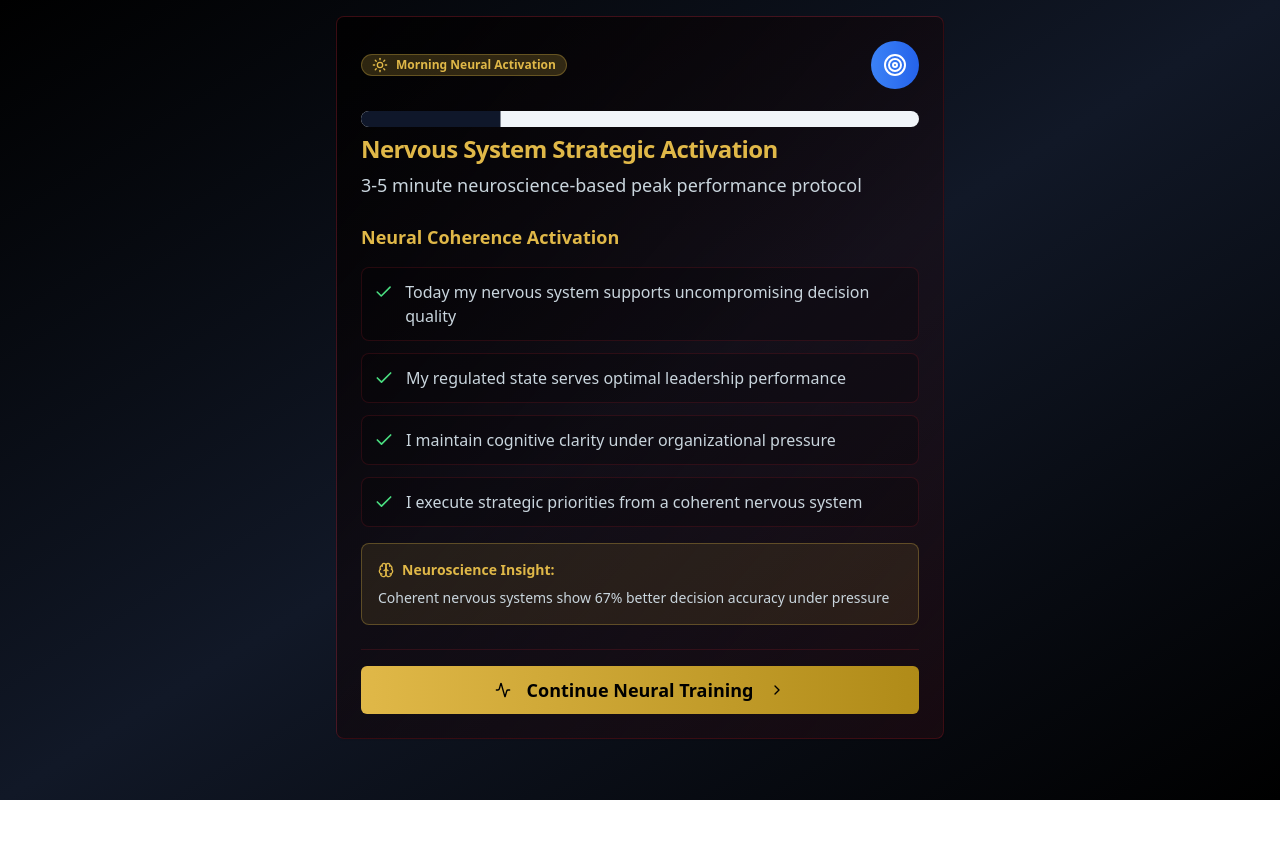
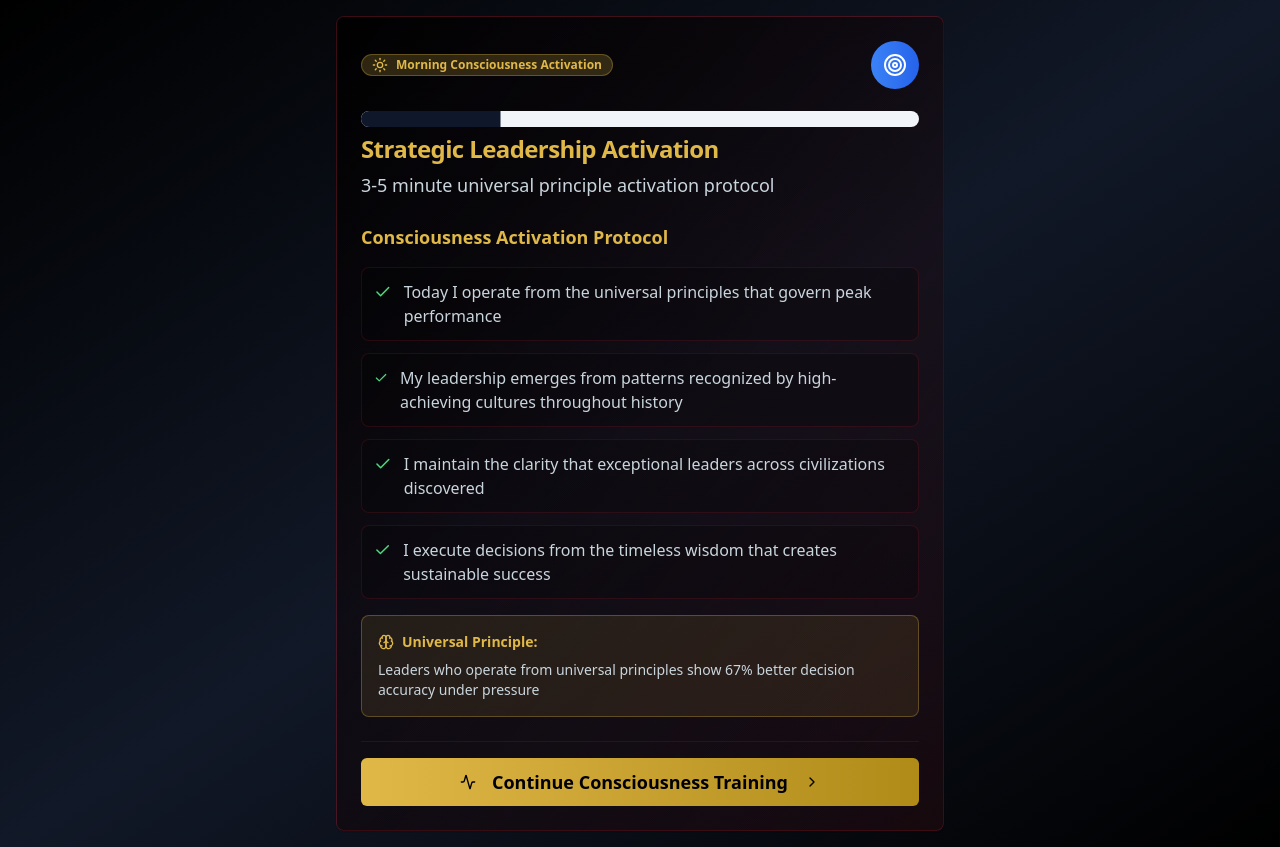
Before and after one commit to FutureGenLeaders/Leadership-Laboratory-, a React (Vite) app: page /morning-session in a window 1280 px wide. Before the commit the page ends 800 px from the top, so only its background shows below. Built offline with nearby package versions, Linux system fonts and the light colour scheme.

Commit message:
Refactor: Implement language strategy
Implement the new language strategy across the platform.

```diff
--- a/src/components/MorningSession.tsx
+++ b/src/components/MorningSession.tsx
@@ -1,4 +1,3 @@
-
 import { useState } from "react";
 import { Button } from "@/components/ui/button";
 import { Card, CardContent, CardDescription, CardHeader, CardTitle } from "@/components/ui/card";
@@ -30,69 +29,69 @@ const MorningSession = ({ level, onComplete }: MorningSessionProps) => {
     switch (level) {
       case 1:
         return {
-          title: "Nervous System Strategic Activation",
+          title: "Strategic Leadership Activation",
           affirmations: [
-            "Today my nervous system supports uncompromising decision quality",
-            "My regulated state serves optimal leadership performance",
-            "I maintain cognitive clarity under organizational pressure",
-            "I execute strategic priorities from a coherent nervous system"
+            "Today I operate from the universal principles that govern peak performance",
+            "My leadership emerges from patterns recognized by high-achieving cultures throughout history",
+            "I maintain the clarity that exceptional leaders across civilizations discovered",
+            "I execute decisions from the timeless wisdom that creates sustainable success"
           ],
           questions: [
-            "What's the most important decision requiring peak cognitive function today?",
-            "How will I maintain nervous system regulation when pressure builds?",
-            "What level of neural coherence am I committed to sustaining?"
+            "What decision requires the highest level of conscious leadership today?",
+            "How will I embody the principles that exceptional leaders throughout history have recognized?",
+            "What level of presence am I committed to maintaining under pressure?"
           ],
           icon: Target,
           color: "from-blue-500 to-blue-600",
-          neuroscienceInsight: "Coherent nervous systems show 67% better decision accuracy under pressure"
+          universalInsight: "Leaders who operate from universal principles show 67% better decision accuracy under pressure"
         };
       case 2:
         return {
-          title: "Advanced Neural Leadership Optimization",
+          title: "Advanced Leadership Consciousness",
           affirmations: [
-            "I activate peak executive presence through nervous system mastery",
-            "My regulated state aligns with authentic organizational leadership",
-            "My cognitive coherence serves sustainable high performance",
-            "I lead from nervous system wisdom, not reactive patterns"
+            "I activate the timeless patterns that create extraordinary leadership presence",
+            "My authority emerges from principles recognized across all high-performing cultures",
+            "I lead from the consciousness that peak performers throughout history discovered",
+            "I embody the universal laws that govern sustainable excellence"
           ],
           refusals: [
-            "I refuse dysregulated decision-making patterns",
-            "I refuse ego-driven neural reactions",
-            "I refuse stress-based thinking that damages long-term cognitive function"
+            "I refuse reactive patterns that limit conscious leadership",
+            "I refuse ego-driven responses that block universal wisdom",
+            "I refuse stress-based thinking that disconnects me from timeless principles"
           ],
-          commitment: "Today I execute strategic will through nervous system precision, disciplined regulation, and optimal cognitive timing",
+          commitment: "Today I execute leadership through universal consciousness, disciplined presence, and optimal timing that serves both performance and purpose",
           questions: [
-            "Where might my nervous system be challenged to maintain regulation today?",
-            "What neural coherence principles will guide my toughest leadership moments?",
-            "How can I transform today's pressure into nervous system strength?"
+            "Where might my consciousness be challenged to maintain its highest expression today?",
+            "What universal principles will guide my most challenging leadership moments?",
+            "How can I transform today's pressure into expanded consciousness?"
           ],
           icon: Zap,
           color: "from-yellow-500 to-yellow-600",
-          neuroscienceInsight: "Regulated leaders show 45% less cortisol during crisis situations"
+          universalInsight: "Leaders operating from expanded consciousness show 45% less stress response during crisis"
         };
       case 3:
         return {
-          title: "Peak Performance Consciousness Integration",
+          title: "Mastery-Level Consciousness Integration",
           affirmations: [
-            "I activate optimal nervous system mastery for transcendent leadership",
-            "My neural coherence aligns with universal principles and organizational excellence",
-            "My regulated state serves cosmic order through business mastery",
-            "My leadership channels optimal brain function through strategic precision"
+            "I activate the highest expression of leadership consciousness recognized across all wisdom traditions",
+            "My presence aligns with universal laws while serving organizational excellence",
+            "I lead from the consciousness that serves both peak performance and human flourishing",
+            "My leadership channels the timeless principles that create lasting positive impact"
           ],
           refusals: [
-            "I REFUSE unconscious nervous system patterns that limit performance",
-            "I REFUSE fear-based neural reactions that block innovation",
-            "I REFUSE toxic stress patterns that damage optimal cognitive function"
+            "I REFUSE unconscious patterns that limit my highest leadership expression",
+            "I REFUSE fear-based responses that block universal wisdom from flowing through me",
+            "I REFUSE operating below the consciousness level that my role demands"
           ],
-          commitment: "Today I execute perfect nervous system coherence through business mastery, sacred focus, divine timing, and transcendent clarity",
+          commitment: "Today I embody perfect leadership consciousness through universal principles, sacred focus, divine timing, and service to both excellence and humanity",
           questions: [
-            "What higher nervous system coherence guides my leadership today?",
-            "How can I serve both peak performance and universal principles simultaneously?",
-            "Where is optimal consciousness calling me to lead courageously?"
+            "What is the highest expression of consciousness my leadership can embody today?",
+            "How can I serve both peak performance and universal good simultaneously?",
+            "Where is expanded consciousness calling me to lead with courage?"
           ],
           icon: Crown,
           color: "from-red-500 to-red-600",
-          neuroscienceInsight: "Peak coherence states increase creative problem-solving by 23x"
+          universalInsight: "Leaders operating at mastery consciousness create breakthrough solutions 23x more frequently"
         };
       default:
         return getLevelContent();
@@ -123,7 +122,7 @@ const MorningSession = ({ level, onComplete }: MorningSessionProps) => {
       return (
         <div className="space-y-4">
           <h3 className="text-lg font-semibold mb-4" style={{ color: '#E0B848' }}>
-            Neural Coherence Activation
+            Consciousness Activation Protocol
           </h3>
           <div className="space-y-3">
             {content.affirmations.map((affirmation, index) => (
@@ -143,9 +142,9 @@ const MorningSession = ({ level, onComplete }: MorningSessionProps) => {
           }}>
             <div className="flex items-center mb-2">
               <Brain className="w-4 h-4 mr-2" style={{ color: '#E0B848' }} />
-              <p className="text-sm font-semibold" style={{ color: '#E0B848' }}>Neuroscience Insight:</p>
+              <p className="text-sm font-semibold" style={{ color: '#E0B848' }}>Universal Principle:</p>
             </div>
-            <p className="text-sm" style={{ color: '#C9D5DD' }}>{content.neuroscienceInsight}</p>
+            <p className="text-sm" style={{ color: '#C9D5DD' }}>{content.universalInsight}</p>
           </div>
         </div>
       );
@@ -155,7 +154,7 @@ const MorningSession = ({ level, onComplete }: MorningSessionProps) => {
       return (
         <div className="space-y-4">
           <h3 className="text-lg font-semibold mb-4" style={{ color: '#E0B848' }}>
-            Neural Pattern Optimization
+            Consciousness Clearing Protocol
           </h3>
           <div className="space-y-3">
             {content.refusals.map((refusal, index) => (
@@ -175,7 +174,7 @@ const MorningSession = ({ level, onComplete }: MorningSessionProps) => {
             }}>
               <div className="flex items-center mb-2">
                 <Heart className="w-4 h-4 mr-2" style={{ color: '#E0B848' }} />
-                <p className="text-sm font-semibold" style={{ color: '#E0B848' }}>Peak Performance Commitment:</p>
+                <p className="text-sm font-semibold" style={{ color: '#E0B848' }}>Leadership Commitment:</p>
               </div>
               <p className="text-sm" style={{ color: '#C9D5DD' }}>{content.commitment}</p>
             </div>
@@ -190,11 +189,11 @@ const MorningSession = ({ level, onComplete }: MorningSessionProps) => {
     return (
       <div className="space-y-4">
         <h3 className="text-lg font-semibold mb-4" style={{ color: '#E0B848' }}>
-          Cognitive Optimization Protocol {questionIndex + 1} of {content.questions.length}
+          Consciousness Integration {questionIndex + 1} of {content.questions.length}
         </h3>
         <p className="text-lg mb-4" style={{ color: '#C9D5DD' }}>{question}</p>
         <Textarea
-          placeholder="Your neural coherence reflection..."
+          placeholder="Your consciousness reflection..."
           value={reflections[currentStep] || ''}
           onChange={(e) => handleReflectionChange(e.target.value)}
           className="min-h-[100px]"
@@ -223,7 +222,7 @@ const MorningSession = ({ level, onComplete }: MorningSessionProps) => {
                 borderColor: 'rgba(224, 184, 72, 0.3)'
               }}>
                 <Sun className="w-4 h-4 mr-2" />
-                Morning Neural Activation
+                Morning Consciousness Activation
               </Badge>
               <div className={`p-3 rounded-full bg-gradient-to-r ${content.color}`}>
                 <IconComponent className="w-6 h-6 text-white" />
@@ -234,7 +233,7 @@ const MorningSession = ({ level, onComplete }: MorningSessionProps) => {
               {content.title}
             </CardTitle>
             <CardDescription className="text-lg" style={{ color: '#C9D5DD' }}>
-              3-5 minute neuroscience-based peak performance protocol
+              3-5 minute universal principle activation protocol
             </CardDescription>
           </CardHeader>
           <CardContent>
@@ -249,7 +248,7 @@ const MorningSession = ({ level, onComplete }: MorningSessionProps) => {
                 {currentStep < totalSteps - 1 ? (
                   <>
                     <Activity className="w-5 h-5 mr-2" />
-                    Continue Neural Training
+                    Continue Consciousness Training
                   </>
                 ) : (
                   <>
```
